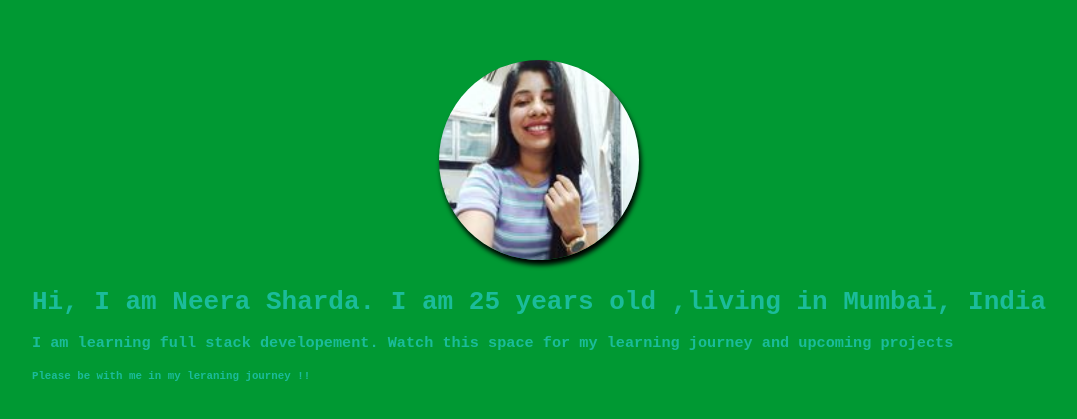
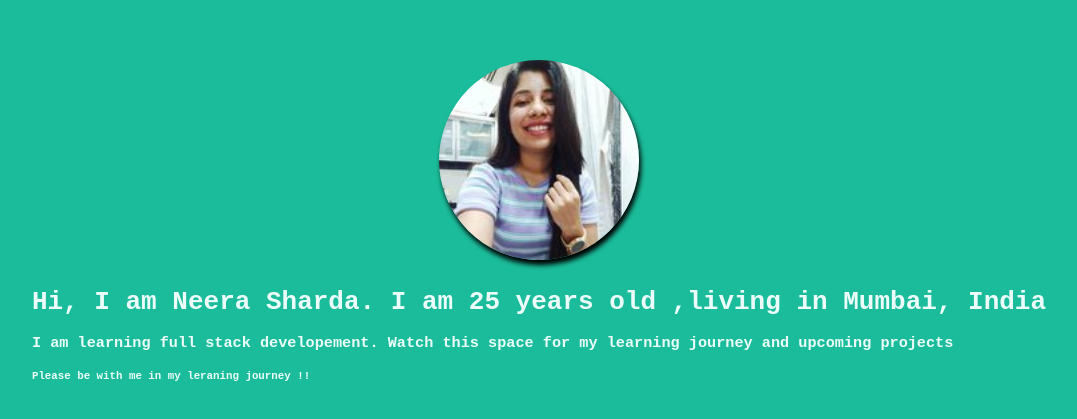
Before and after one commit to Neera2996/profile.netlify.com, a plain HTML site: page index.html in a window 1280 px wide. Shown: the part 165-584 px from the top of the page, without its empty margins (101-1178 px from the left). Drawn offline with Linux system fonts and the light colour scheme.

Commit message:
fix: theme colour

```diff
--- a/main.css
+++ b/main.css
@@ -1,7 +1,7 @@
 .site-header
 {
-background-color: #009933;
-color: #1bbc9b;
+background-color: #1bbc9b;
+color: #ecfdf9;
 height: 100vh;
 font-family:monospace;
 display: flex;
```
